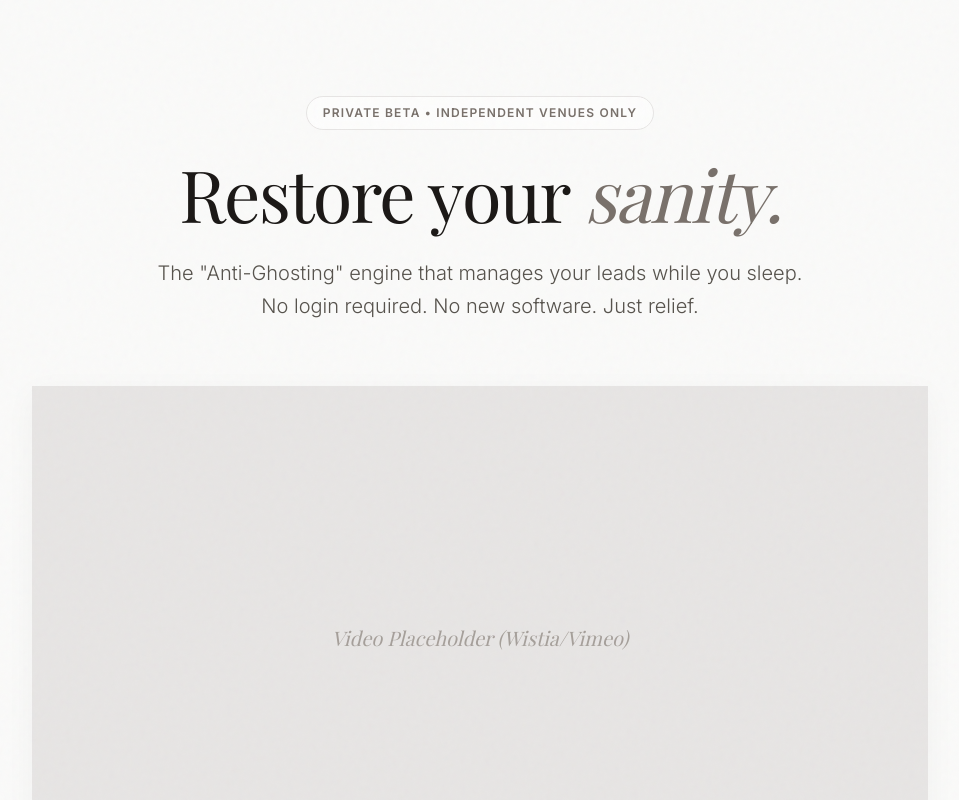
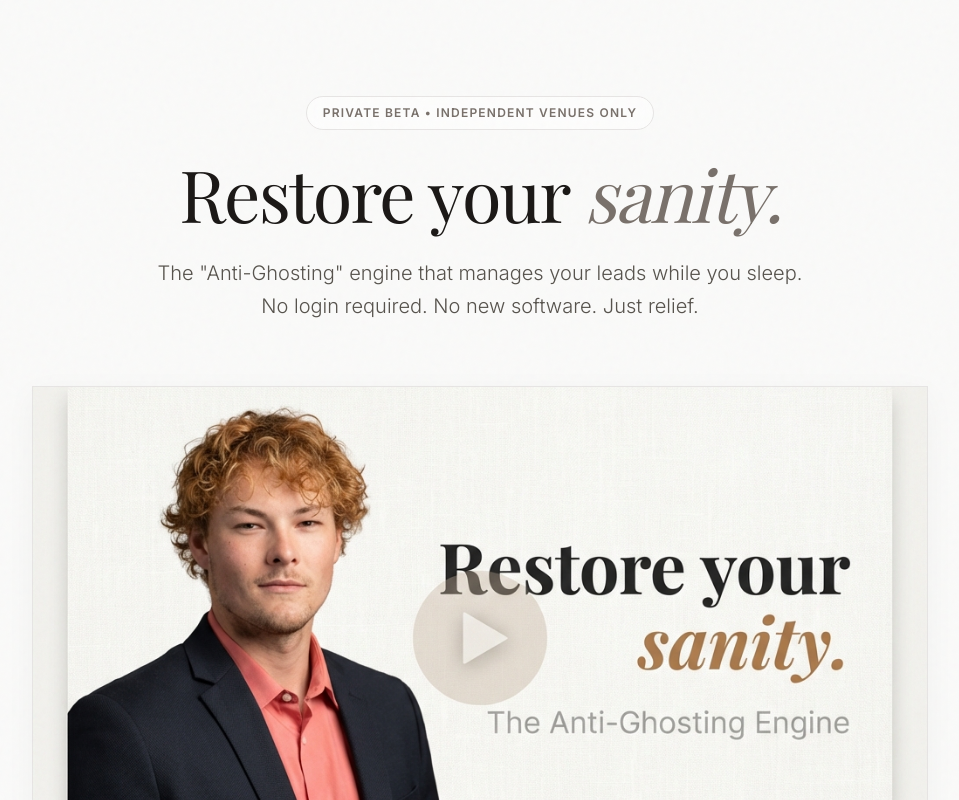
Before and after one commit to sssammyboyyy/venue-os, a Next.js app: page /apply in a window 1280 px wide. Shown: the top 800 px of the page, without its empty margins (160-1119 px from the left). Built offline with nearby package versions, Linux system fonts and the light colour scheme; a web font is replaced by a local one.

Commit message:
Add VSL thumbnail to apply page

```diff
--- a/src/app/apply/page.tsx
+++ b/src/app/apply/page.tsx
@@ -44,10 +44,12 @@ export default function ApplyPage() {
 
             {/* --- VSL CONTAINER --- */}
             <section className="w-full px-6 mb-16 z-10">
-                <div className="relative w-full max-w-4xl mx-auto aspect-video bg-stone-200 rounded-sm overflow-hidden shadow-[0_8px_30px_rgb(0,0,0,0.04)] border border-stone-100">
-                    <div className="absolute inset-0 flex items-center justify-center text-stone-400 font-serif italic text-xl">
-                        Video Placeholder (Wistia/Vimeo)
-                    </div>
+                <div className="relative w-full max-w-4xl mx-auto aspect-video bg-stone-100 rounded-sm overflow-hidden shadow-[0_8px_30px_rgb(0,0,0,0.04)] border border-stone-100">
+                    <img
+                        src="/vsl-thumbnail.png"
+                        alt="Watch: Restore your sanity - The Anti-Ghosting Engine"
+                        className="w-full h-full object-cover"
+                    />
                 </div>
             </section>
 
```
Also changed, not shown: public/vsl-thumbnail.png (added).
